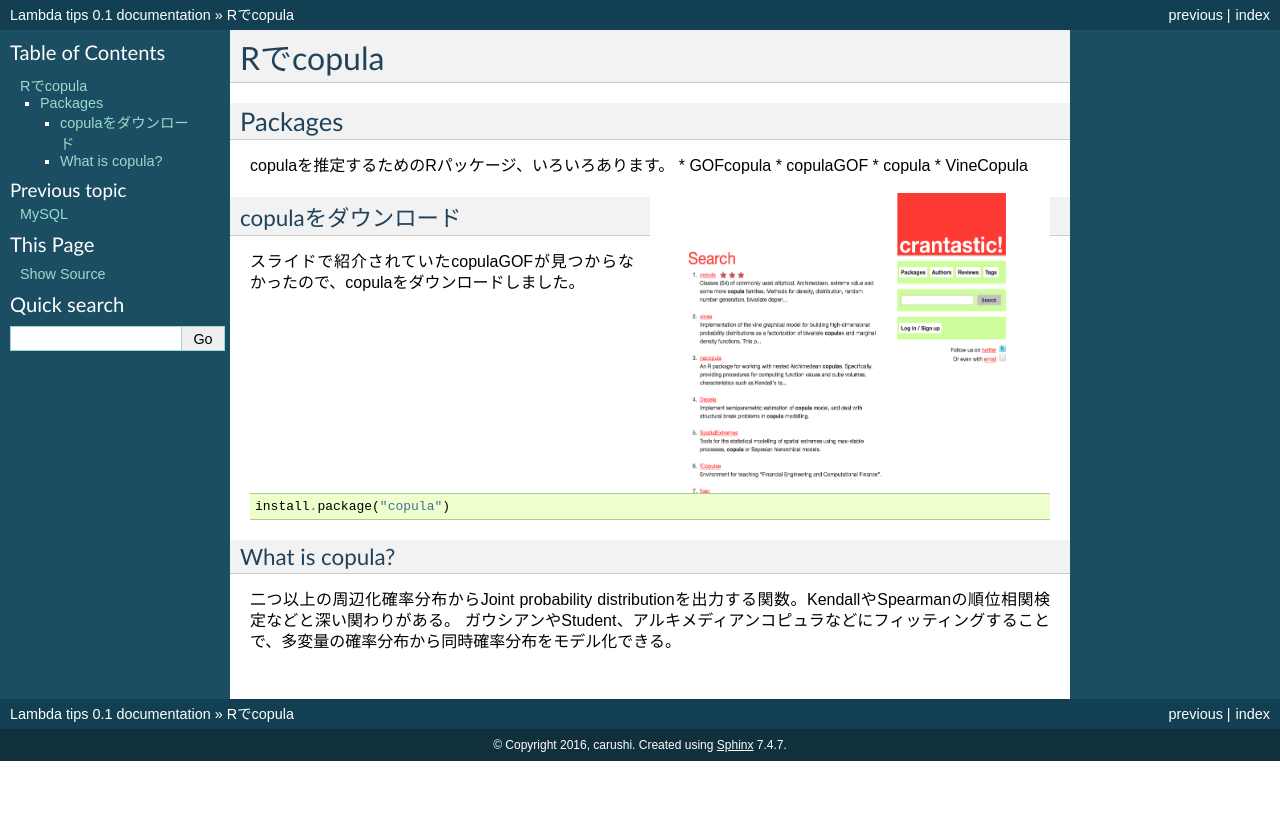
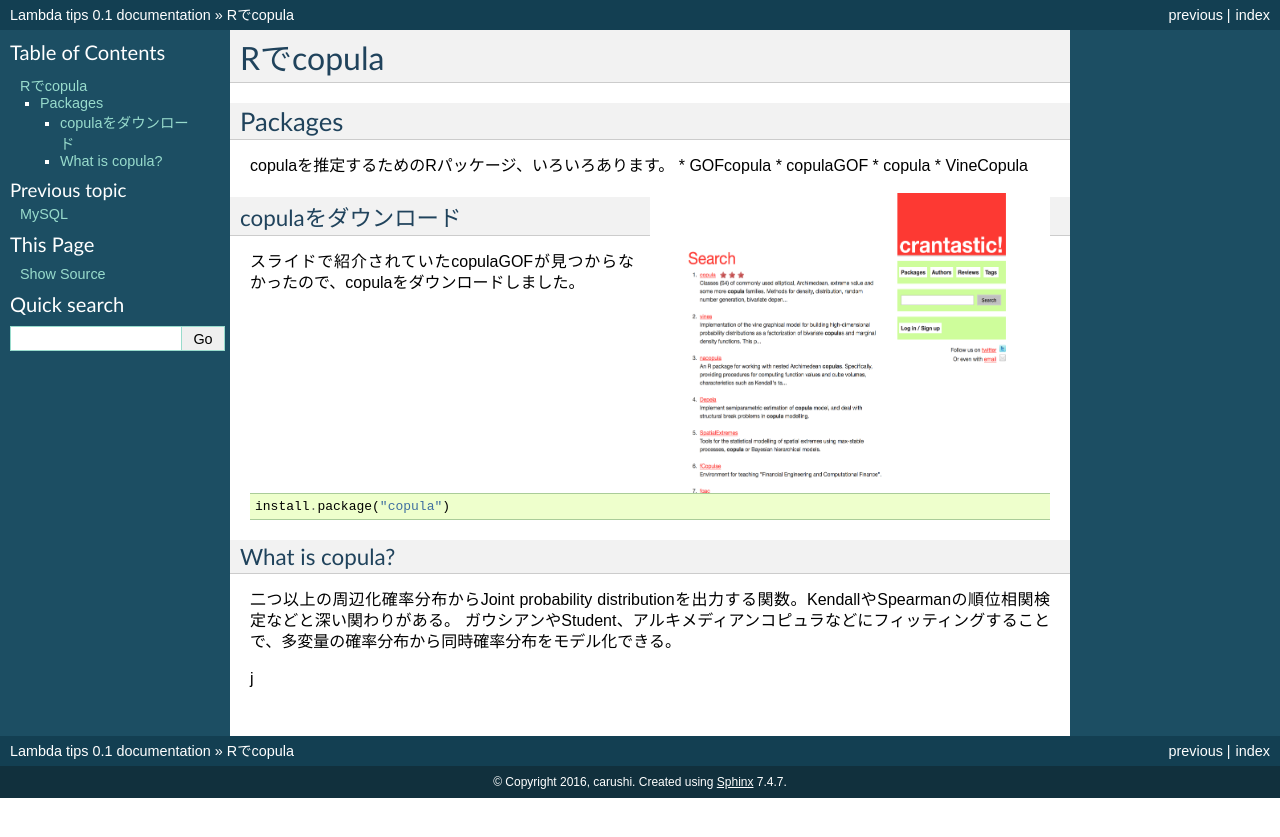
Before and after one commit to carushi/resource, a Sphinx documentation site: the page built from docs/copula.rst, in a window 1280 px wide. Shown: the top 837 px of the page. Built offline with Sphinx 7.4.7, drawn with Linux system fonts in a browser that asks for light colours.

Commit message:
fix multibyte

```diff
--- a/docs/copula.rst
+++ b/docs/copula.rst
@@ -5,6 +5,7 @@
 
 Packages
 --------
+
 copulaを推定するためのRパッケージ、いろいろあります。
 * GOFcopula
 * copulaGOF
@@ -32,3 +33,5 @@
 
 二つ以上の周辺化確率分布からJoint probability distributionを出力する関数。KendallやSpearmanの順位相関検定などと深い関わりがある。
 ガウシアンやStudent、アルキメディアンコピュラなどにフィッティングすることで、多変量の確率分布から同時確率分布をモデル化できる。
+
+j
--- a/docs/readthedocs.rst
+++ b/docs/readthedocs.rst
@@ -21,7 +21,7 @@
 
 * .gitignore設定 ::
 
-	echo docs/_build/* > .gitignore
+	echo docs/\_build/* > .gitignore
 
 sphinx-quickstartの時点でbuildとsourceを別々にする設定にすると、_buildディレクトリにならないので注意。
 
```
Also changed, not shown: docs/Bioinformatics.rst (+4 -2 lines), docs/MySQL.rst (+2 -1 lines), docs/RNAstructure.rst (renamed from docs/RNAstructure.md, +5 -2 lines).
